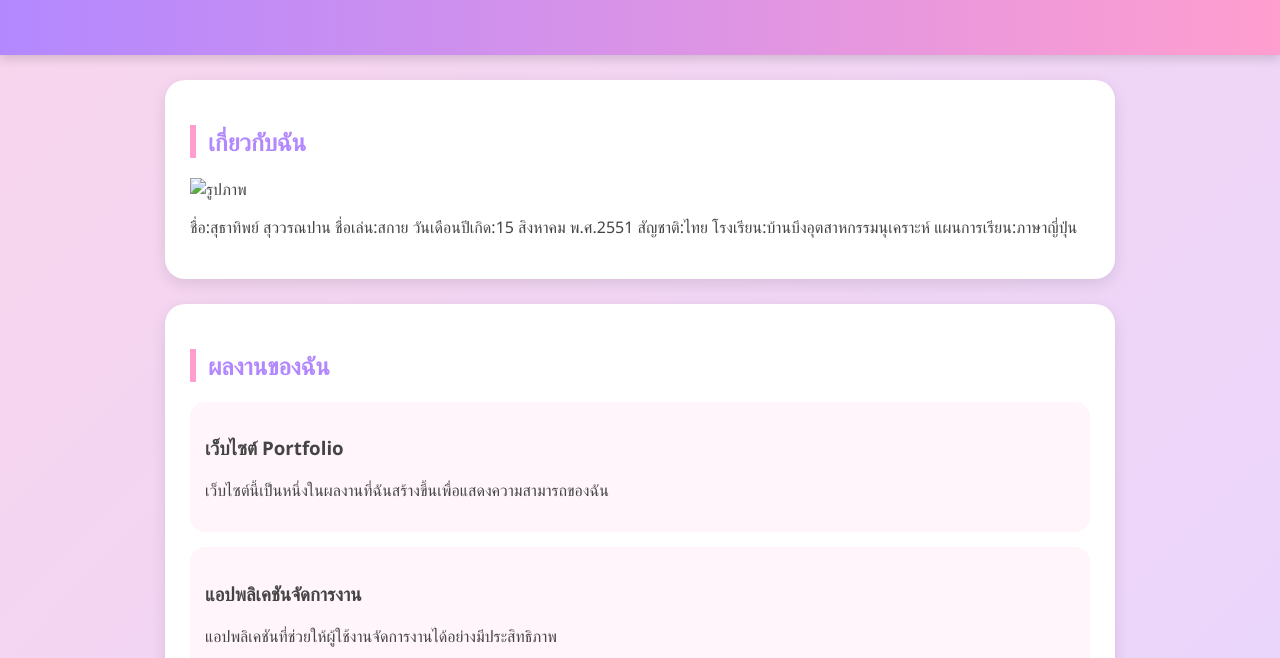
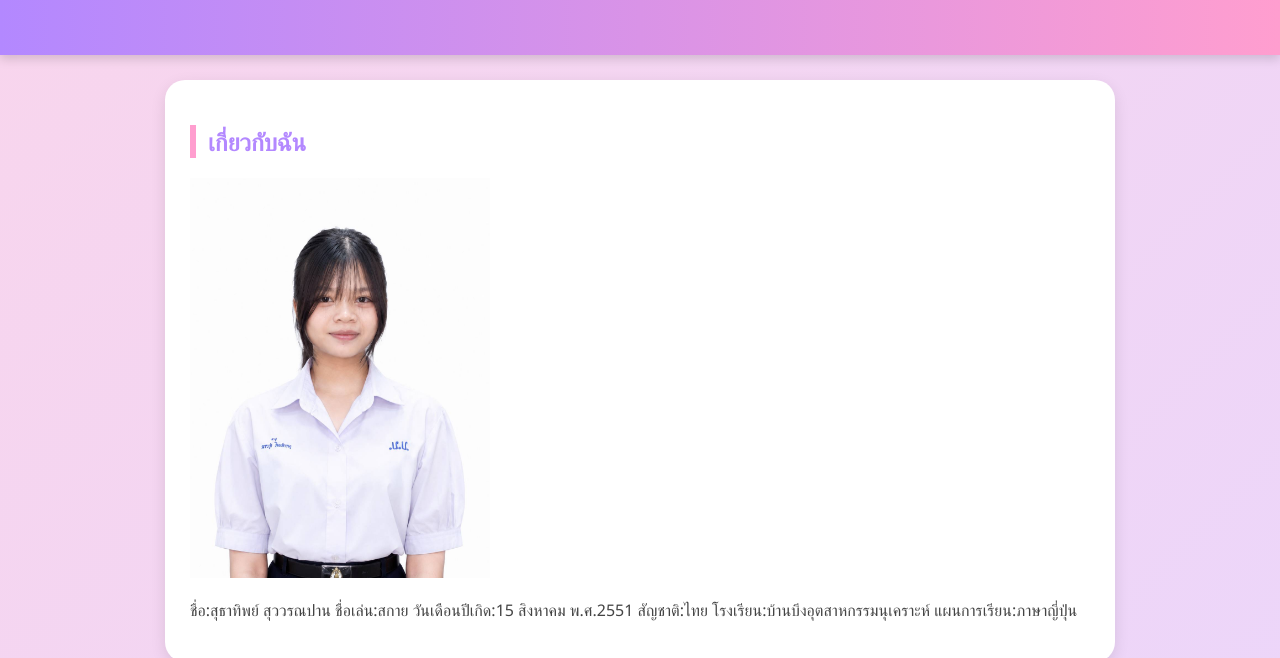
Before and after one commit to Suthathip-22/suthathip22, a plain HTML site: page index.html in a window 1280 px wide. Shown: the part 142-800 px from the top of the page. Drawn offline with Linux system fonts and the light colour scheme.

Commit message:
Fix image source in about section

```diff
--- a/index.html
+++ b/index.html
@@ -17,7 +17,7 @@
 
     <!-- ส่วนเกี่ยวกับตัวเอง -->
     <section id="about">
-        <h2>เกี่ยวกับฉัน</h2> <img src="11414.jpg.jpg"alt="รูปภาพ"width="300">
+        <h2>เกี่ยวกับฉัน</h2> <img src="11414.jpg"alt="รูปภาพ"width="300">
         <p>ชื่อ:สุธาทิพย์ สุววรณปาน
         ชื่อเล่น:สกาย
         วันเดือนปีเกิด:15 สิงหาคม พ.ศ.2551
```
